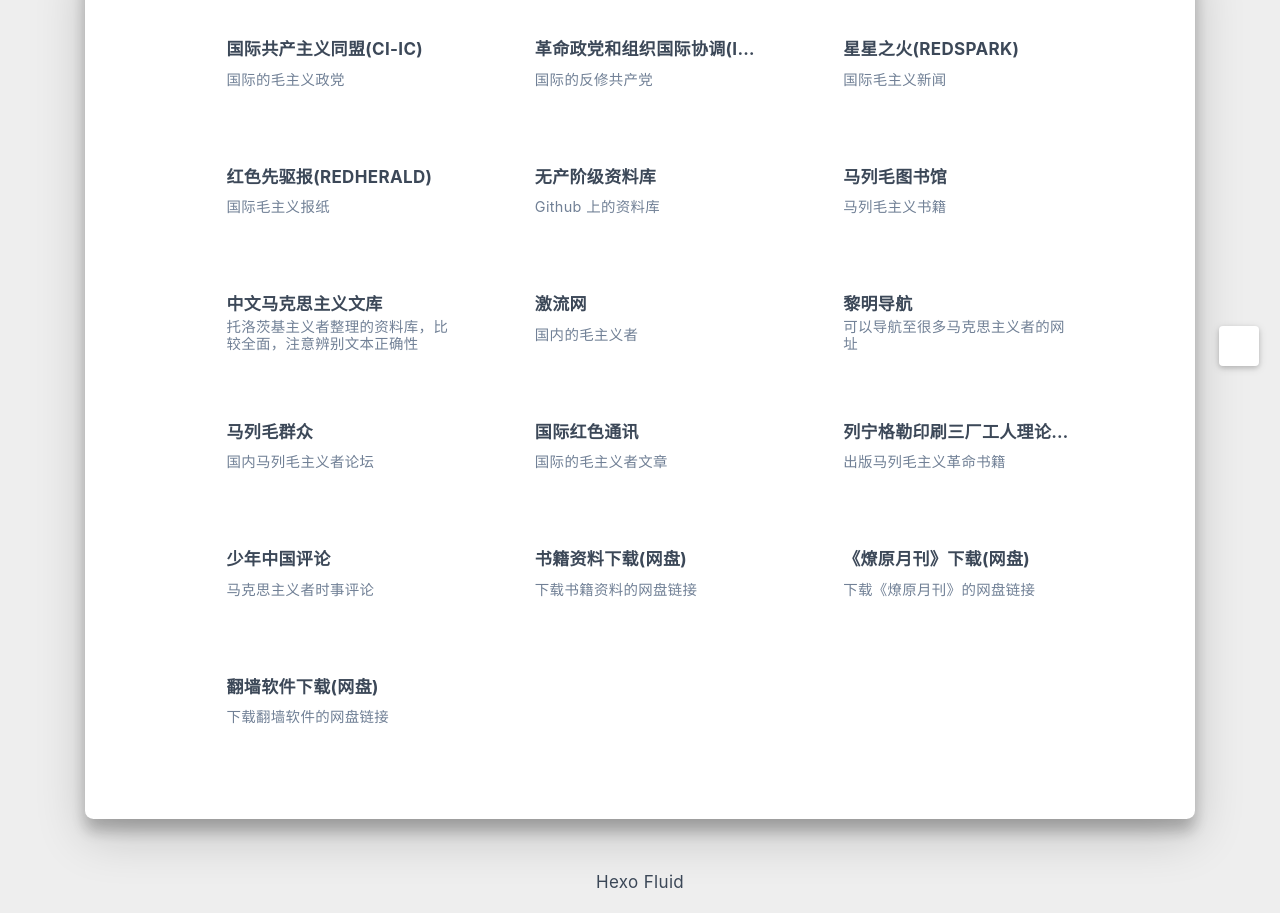
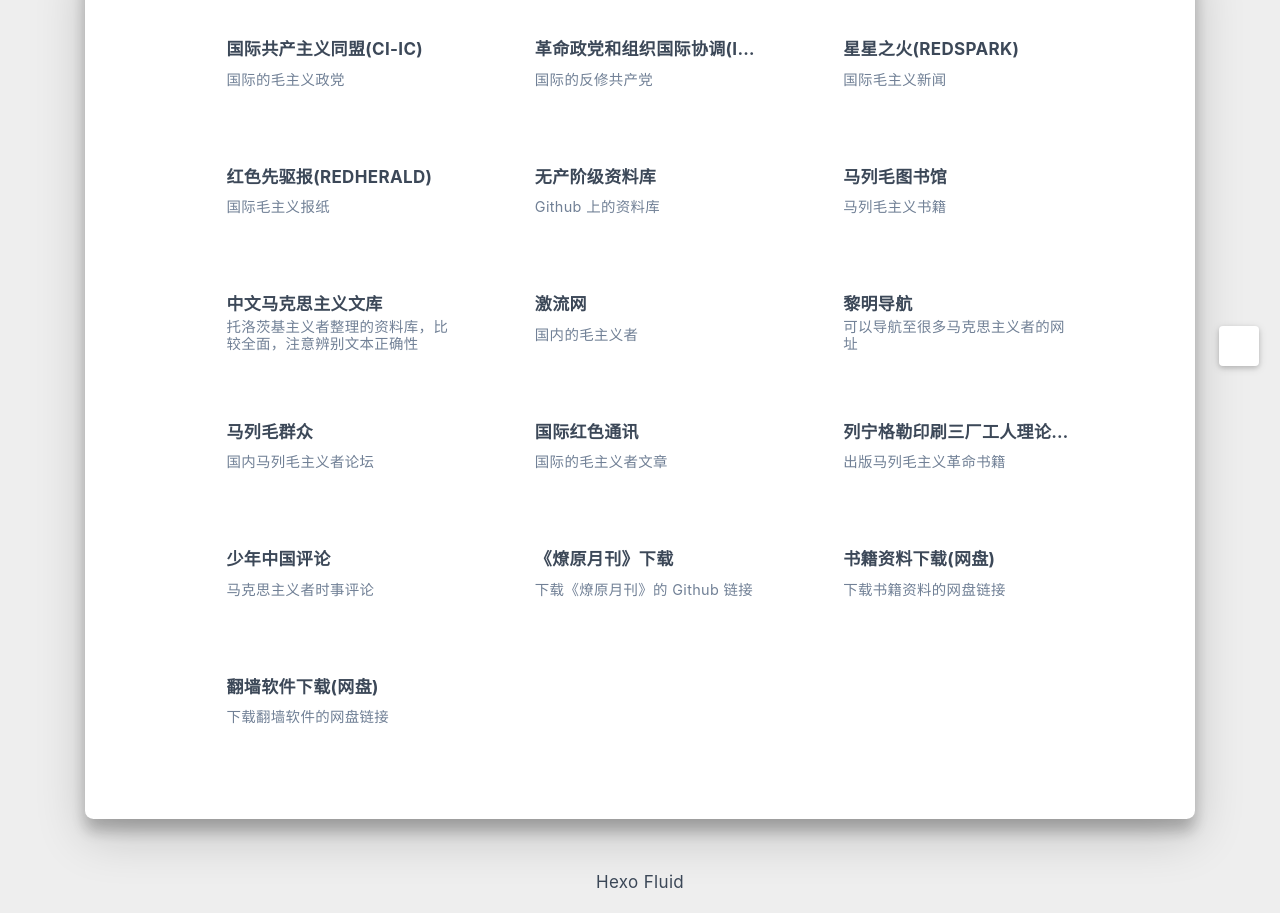
Before and after one commit to Mass-Line/Mass-Line.github.io, a plain HTML site: page links/index.html in a window 1280 px wide. Shown: the part 494-1407 px from the top of the page. Drawn offline with nearby package versions, Linux system fonts and the light colour scheme; some packages are replaced by stand-ins of ours; a script that the page names is missing; some icons are missing; a small style sheet from the web is missing.

Commit message:
Site updated: 2023-12-16 21:23:41

```diff
--- a/links/index.html
+++ b/links/index.html
@@ -380,12 +380,12 @@
 
 
     <div class="card col-lg-4 col-md-6 col-sm-12">
-      <a href="https://www.mediafire.com/folder/kzxt7dar51stc/" class="card-body hover-with-bg" target="_blank" rel="noopener">
+      <a href="https://github.com/monthlyliaoyuan/monthlyliaoyuan" class="card-body hover-with-bg" target="_blank" rel="noopener">
         <div class="card-content">
 
           <div class="link-text">
-            <div class="link-title">书籍资料下载(网盘)</div>
-            <div class="link-intro">下载书籍资料的网盘链接</div>
+            <div class="link-title">《燎原月刊》下载</div>
+            <div class="link-intro">下载《燎原月刊》的 Github 链接</div>
           </div>
         </div>
       </a>
@@ -393,12 +393,12 @@
 
 
     <div class="card col-lg-4 col-md-6 col-sm-12">
-      <a href="https://www.mediafire.com/folder/19inu1mna8ioz" class="card-body hover-with-bg" target="_blank" rel="noopener">
+      <a href="https://www.mediafire.com/folder/kzxt7dar51stc/" class="card-body hover-with-bg" target="_blank" rel="noopener">
         <div class="card-content">
 
           <div class="link-text">
-            <div class="link-title">《燎原月刊》下载(网盘)</div>
-            <div class="link-intro">下载《燎原月刊》的网盘链接</div>
+            <div class="link-title">书籍资料下载(网盘)</div>
+            <div class="link-intro">下载书籍资料的网盘链接</div>
           </div>
         </div>
       </a>
```
